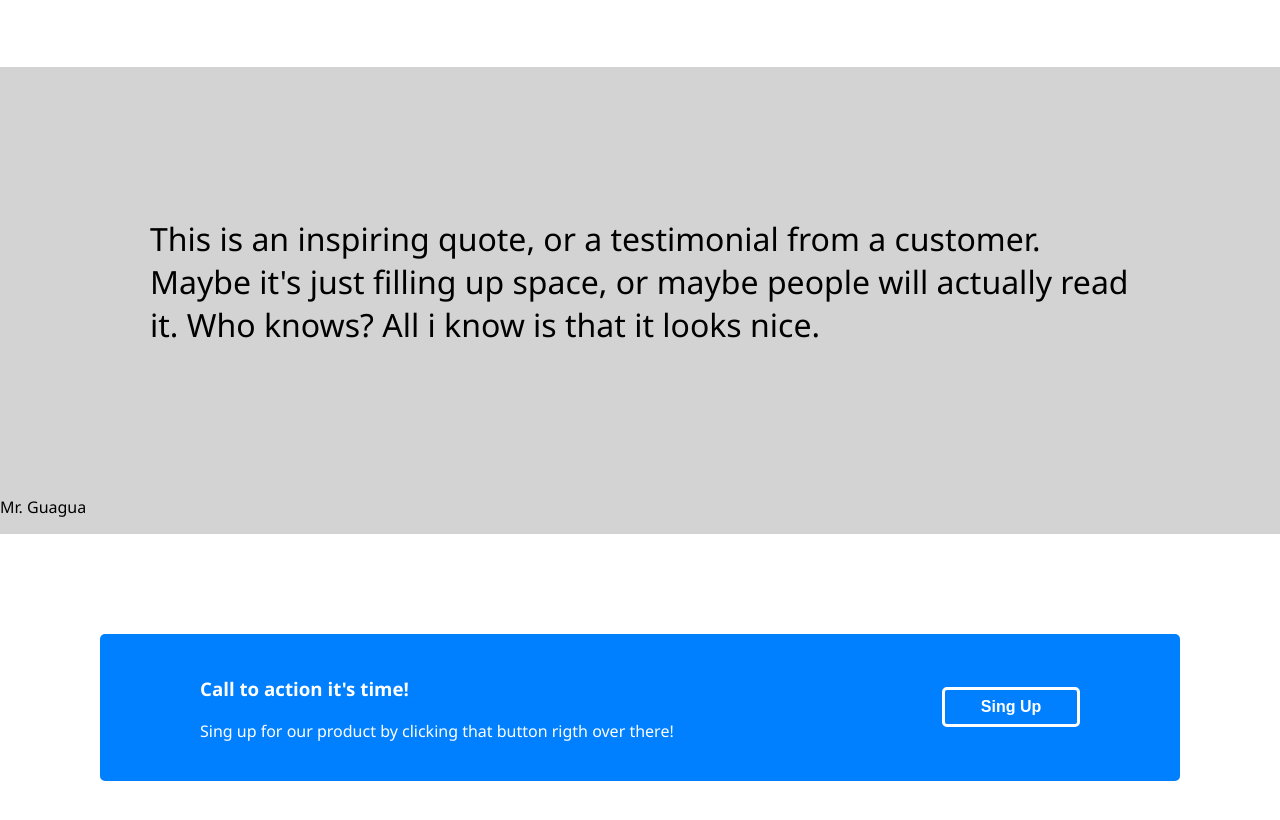
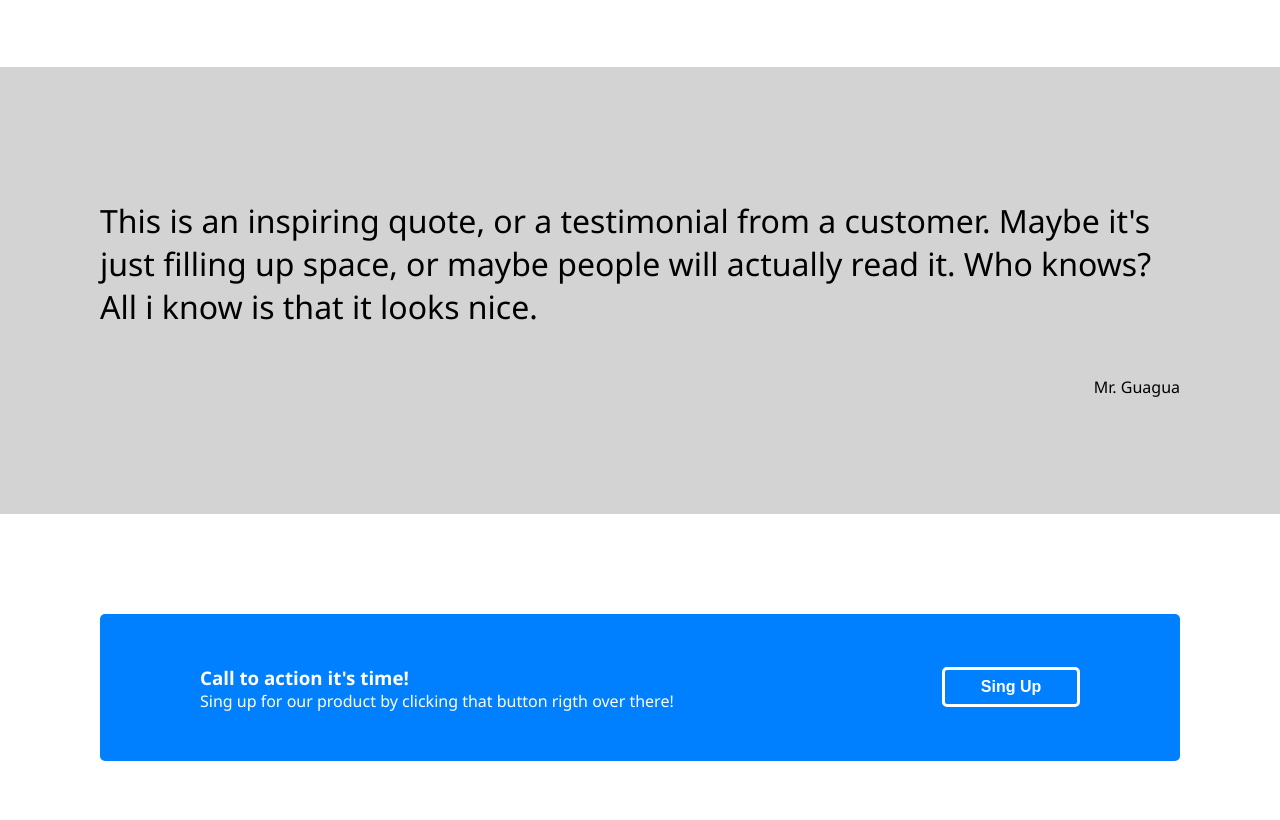
Before and after one commit to humbertodimablo/Talking-Plants-, a plain HTML site: page index.html in a window 1280 px wide. Shown: the part 883-1703 px from the top of the page. Drawn offline with Linux system fonts and the light colour scheme.

Commit message:
almostdone

```diff
--- a/index.css
+++ b/index.css
@@ -94,15 +94,20 @@ padding-bottom: 70px;
 }
 
 .container3 {
+    display: flex;
+    flex-direction: column;
+    padding: 100px;
     background-color: lightgrey;
 
 }
 
 .text3 {
-    display: flex;
-    margin: 150px;
     font-size: xx-large;
 
+}
+
+.author {
+    align-self: flex-end;
 }
 
 
@@ -138,11 +143,16 @@ padding-bottom: 70px;
     width: 1024px;
     height: 147px;
     align-items: center;
+    justify-content: space-between;
     padding-left: 100px;
     padding-right: 100px;
-    justify-content: space-between;
  }
 
+ h3 {
+    margin-bottom: 0px;
+ }
+
+ .p1 {margin-top: 0px;}
 
 
 
```
